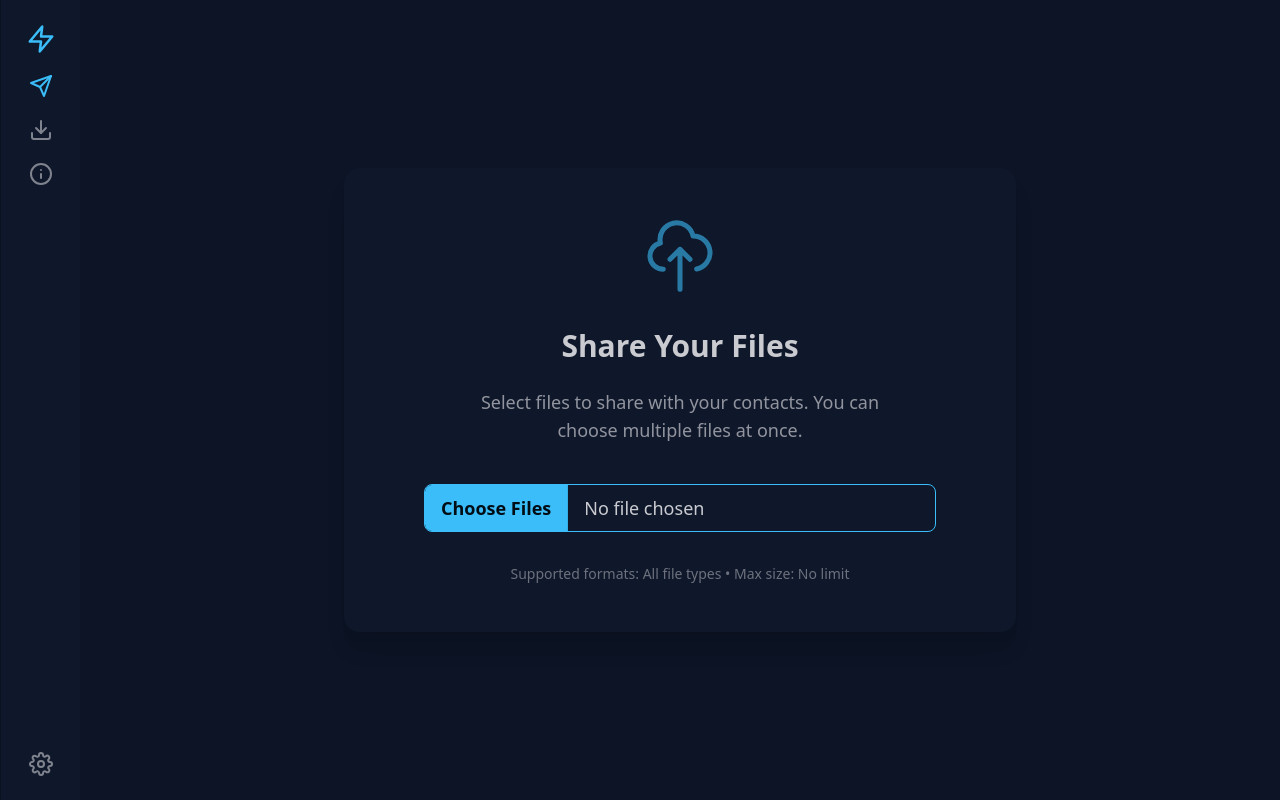
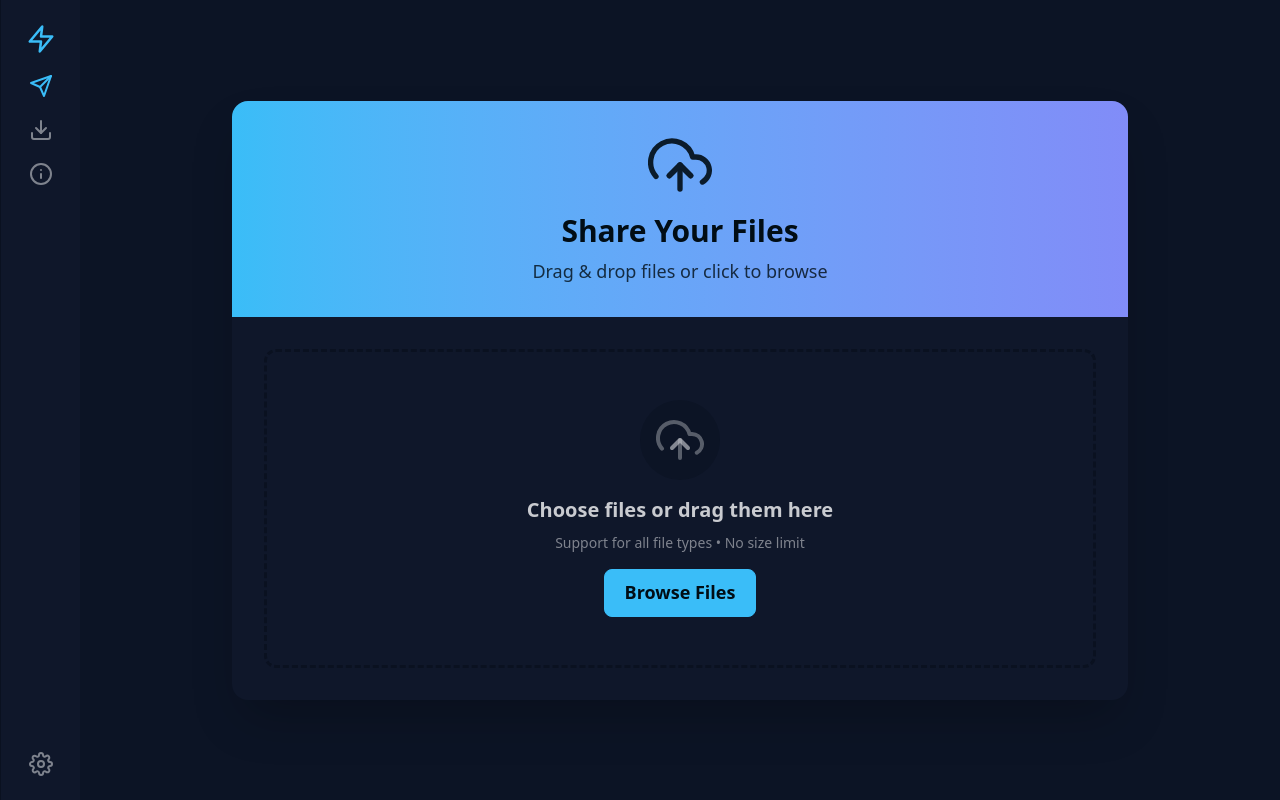
Before and after one commit to bouajilaProg/sendux, a React (Vite) app: page /send in a window 1280 px wide. Built offline with nearby package versions, Linux system fonts and the light colour scheme.

Commit message:
style(ui): updated the file picker to be simpler

```diff
--- a/src/components/RX/FilePicker.tsx
+++ b/src/components/RX/FilePicker.tsx
@@ -1,67 +1,107 @@
+import React, { useState, useRef } from 'react';
+import {
+  FiUploadCloud,
+  FiCheck
+} from 'react-icons/fi';
+
 interface FilePickerProps {
   setFiles: (files: File[]) => void;
   files: File[];
 }
 
-
 function FilePicker({ setFiles, files }: FilePickerProps) {
-
+  const [isDragOver, setIsDragOver] = useState(false);
+  const fileInputRef = useRef<HTMLInputElement>(null);
 
   const handleFileChange = (e: React.ChangeEvent<HTMLInputElement>) => {
     const selected = e.target.files;
-    if (selected) setFiles(Array.from(selected));
+    if (selected) {
+      const newFiles = Array.from(selected);
+      setFiles([...files, ...newFiles]);
+    }
+  };
+
+  const handleDragOver = (e: React.DragEvent) => {
+    e.preventDefault();
+    setIsDragOver(true);
+  };
+
+  const handleDragLeave = (e: React.DragEvent) => {
+    e.preventDefault();
+    setIsDragOver(false);
+  };
+
+  const handleDrop = (e: React.DragEvent) => {
+    e.preventDefault();
+    setIsDragOver(false);
+    const droppedFiles = Array.from(e.dataTransfer.files);
+    setFiles([...files, ...droppedFiles]);
   };
 
 
+
+  const openFileDialog = () => {
+    fileInputRef.current?.click();
+  };
+
   return (
-    <div className="h-screen bg-base-200 flex items-center justify-center p-8">
-      <div className="card bg-base-100 w-full max-w-2xl shadow-xl">
-        <div className="card-body items-center text-center p-12">
-          {/* Icon */}
-          <div className="mb-6">
-            <svg
-              className="w-20 h-20 text-primary opacity-60"
-              fill="none"
-              stroke="currentColor"
-              viewBox="0 0 24 24"
-            >
-              <path
-                strokeLinecap="round"
-                strokeLinejoin="round"
-                strokeWidth={1.5}
-                d="M7 16a4 4 0 01-.88-7.903A5 5 0 1115.9 6L16 6a5 5 0 011 9.9M15 13l-3-3m0 0l-3 3m3-3v12"
-              />
-            </svg>
+    <div className="min-h-screen bg-base-200 flex items-center justify-center p-4">
+      <div className="card bg-base-100 w-full max-w-4xl shadow-2xl">
+        {/* Header */}
+        <div className="bg-gradient-to-r from-primary to-secondary text-primary-content p-8 text-center rounded-t-2xl">
+          <FiUploadCloud className="w-16 h-16 mx-auto mb-4 opacity-90" />
+          <h2 className="text-3xl font-bold mb-2">Share Your Files</h2>
+          <p className="opacity-80 text-lg">
+            Drag & drop files or click to browse
+          </p>
         </div>
 
-          {/* Title and description */}
-          <h2 className="card-title text-3xl mb-4 text-base-content">
-            Share Your Files
-          </h2>
-          <p className="text-base-content/70 mb-8 text-lg max-w-md">
-            Select files to share with your contacts. You can choose multiple files at once.
+        <div className="card-body p-8">
+          {/* Drop Zone */}
+          <div
+            onDragOver={handleDragOver}
+            onDragLeave={handleDragLeave}
+            onDrop={handleDrop}
+            onClick={openFileDialog}
+            className={`
+              border-3 border-dashed rounded-xl p-12 text-center cursor-pointer transition-all duration-300
+              ${isDragOver
+                ? 'border-primary bg-primary/10 scale-102 border-solid'
+                : 'border-base-300 hover:border-primary hover:bg-base-200'
+              }
+            `}
+          >
+            <div className="flex flex-col items-center space-y-4">
+              <div className={`p-4 rounded-full transition-colors ${isDragOver ? 'bg-primary/20' : 'bg-base-200'}`}>
+                <FiUploadCloud className={`w-12 h-12 ${isDragOver ? 'text-primary' : 'text-base-content/40'}`} />
+              </div>
+              <div>
+                <p className="text-xl font-semibold text-base-content mb-2">
+                  {isDragOver ? 'Drop files here' : 'Choose files or drag them here'}
                 </p>
+                <p className="text-base-content/60">
+                  Support for all file types • No size limit
+                </p>
+              </div>
+              <button className="btn btn-primary btn-lg">
+                Browse Files
+              </button>
+            </div>
+          </div>
 
-          {/* File input */}
-          <div className="w-full max-w-lg">
+          {/* Hidden File Input */}
           <input
+            ref={fileInputRef}
             type="file"
             multiple
             onChange={handleFileChange}
-              className="file-input file-input-bordered file-input-primary file-input-lg w-full"
+            className="hidden"
           />
-          </div>
 
-          {/* Helper text */}
-          <div className="mt-6">
-            <p className="text-sm text-base-content/50">
-              Supported formats: All file types • Max size: No limit
-            </p>
         </div>
       </div>
     </div>
-    </div>
-  )
+  );
 }
 
-export default FilePicker
+export default FilePicker;
```
Lines whose indentation alone changed are shown as unchanged.
